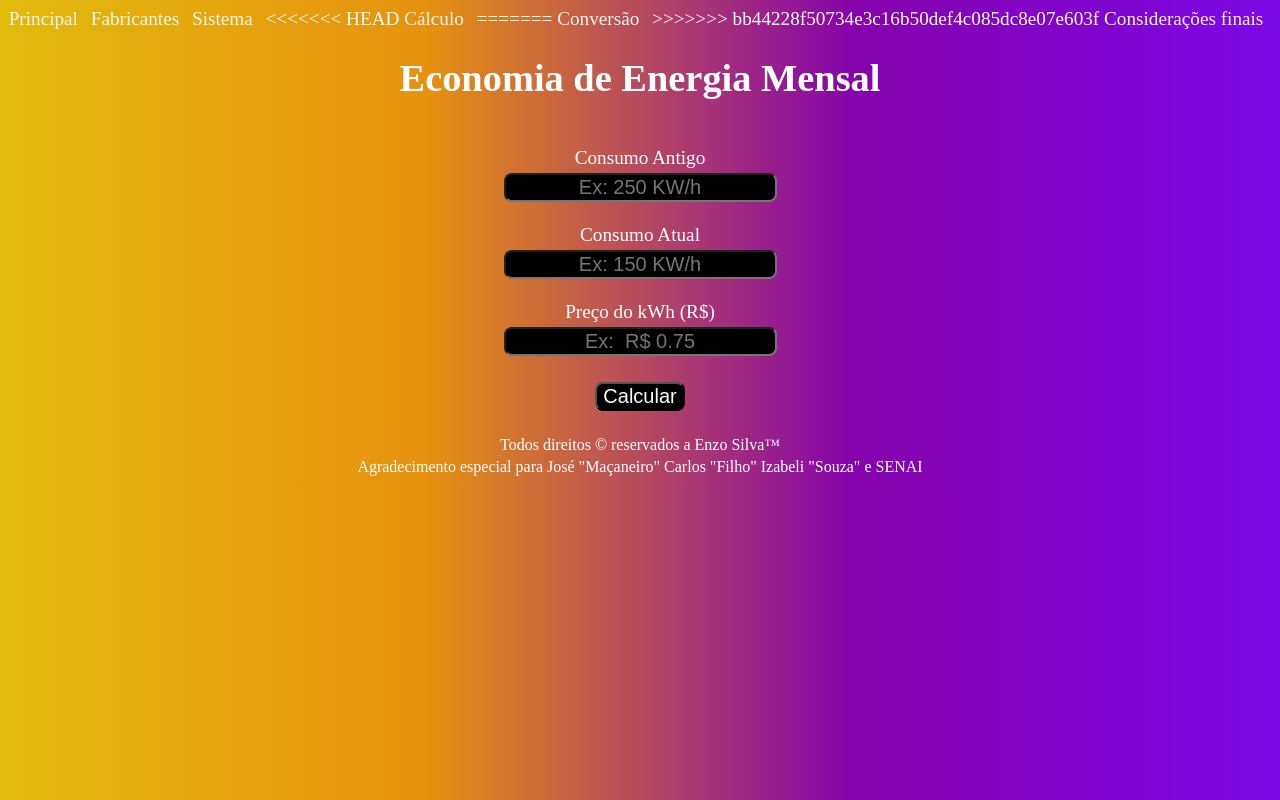
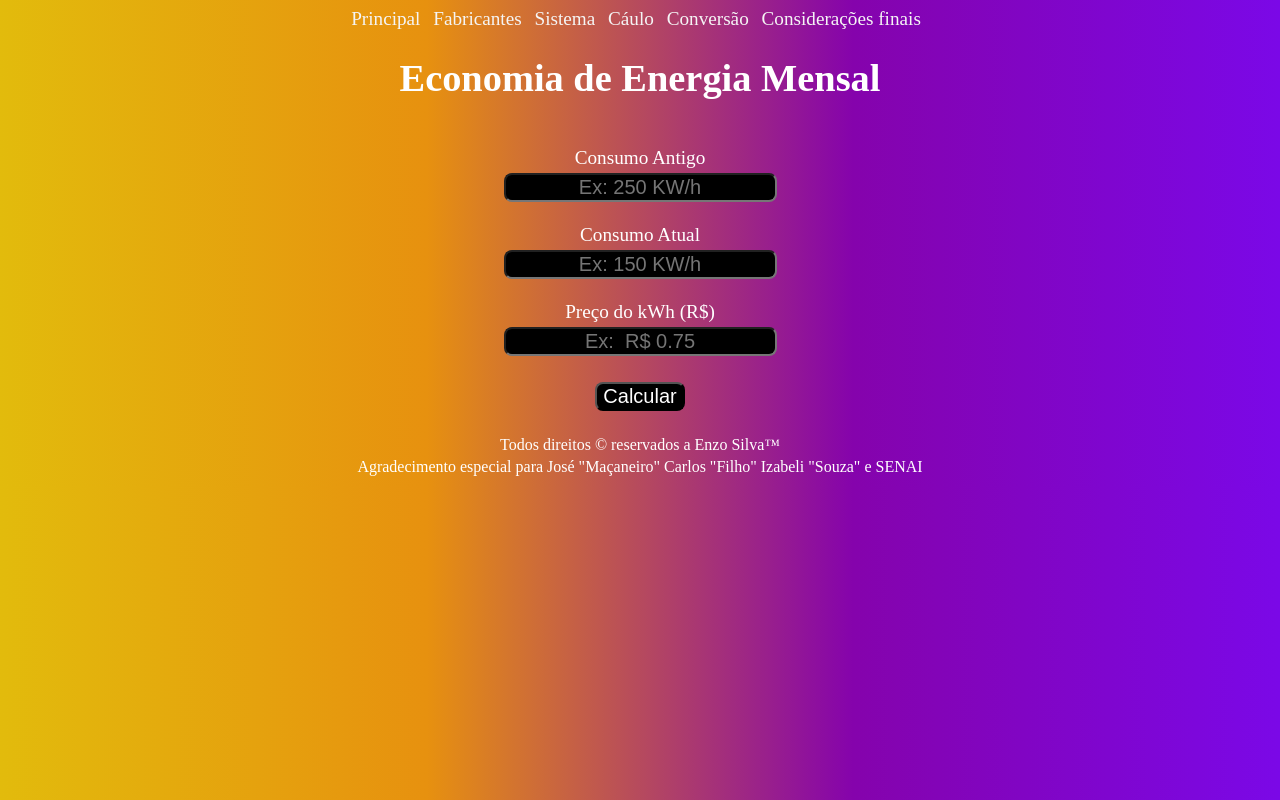
Before and after one commit to EnzoLimaLamarcaSilva/energia-solar, a plain HTML site: page html/terceiro.html in a window 1280 px wide. Drawn offline with Linux system fonts and the light colour scheme.

Commit message:
versão nove

```diff
--- a/html/terceiro.html
+++ b/html/terceiro.html
@@ -14,11 +14,8 @@
             <a href="../index.html">Principal</a>
             <a href="./primeiro.html">Fabricantes</a>
             <a href="./segundo.html">Sistema</a>
-<<<<<<< HEAD
-            <a href="./terceiro.html">Cálculo</a>
-=======
+            <a href="./terceiro.html">Cáulo</a>
             <a href="./terceiro.html">Conversão</a>
->>>>>>> bb44228f50734e3c16b50def4c085dc8e07e603f
             <a href="./quarto.html">Considerações finais</a>
         </nav>
     </header>
```
